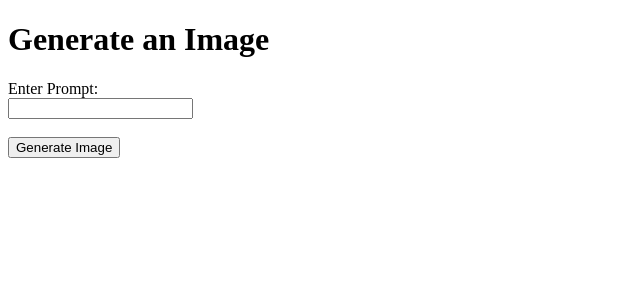
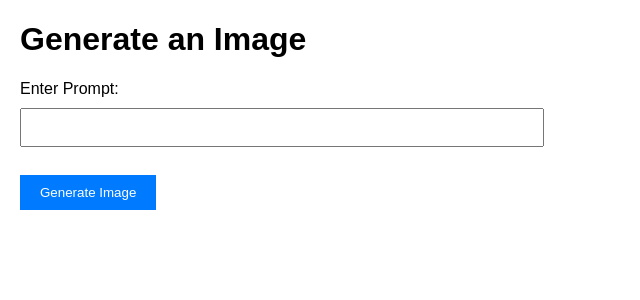
Before and after one commit to cleefroakes/image-gen-api-fresh, a FastAPI app: page / in a window 1280 px wide. Shown: the top 300 px of the page, without its empty margins (0-640 px from the left). Run offline with FastAPI, Linux system fonts and the light colour scheme.

```diff
--- a/templates/index.html
+++ b/templates/index.html
@@ -33,3 +33,10 @@
     </script>
 </body>
 </html>
+<style>
+    body { font-family: Arial, sans-serif; margin: 20px; }
+    form { max-width: 500px; }
+    input { width: 100%; padding: 10px; margin: 10px 0; }
+    button { padding: 10px 20px; background: #007BFF; color: white; border: none; }
+    #result { margin-top: 20px; }
+</style>
```
